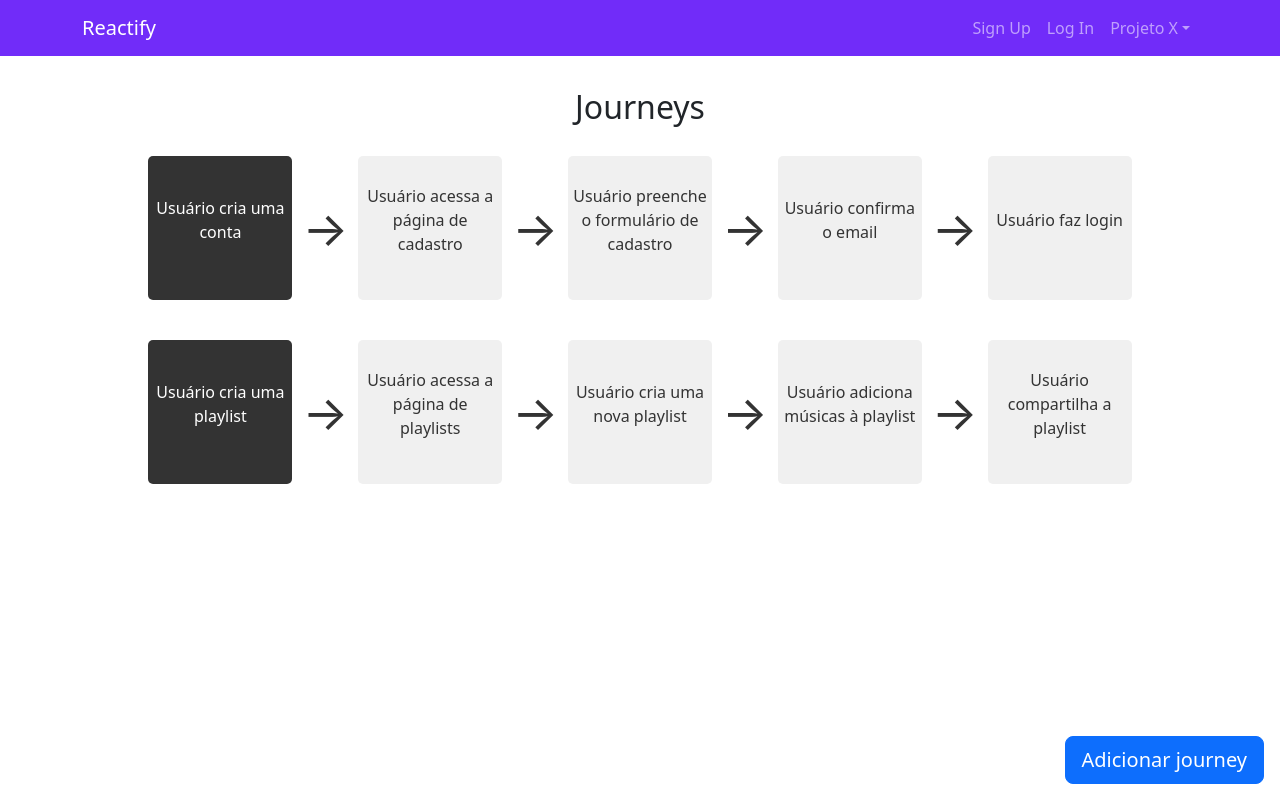
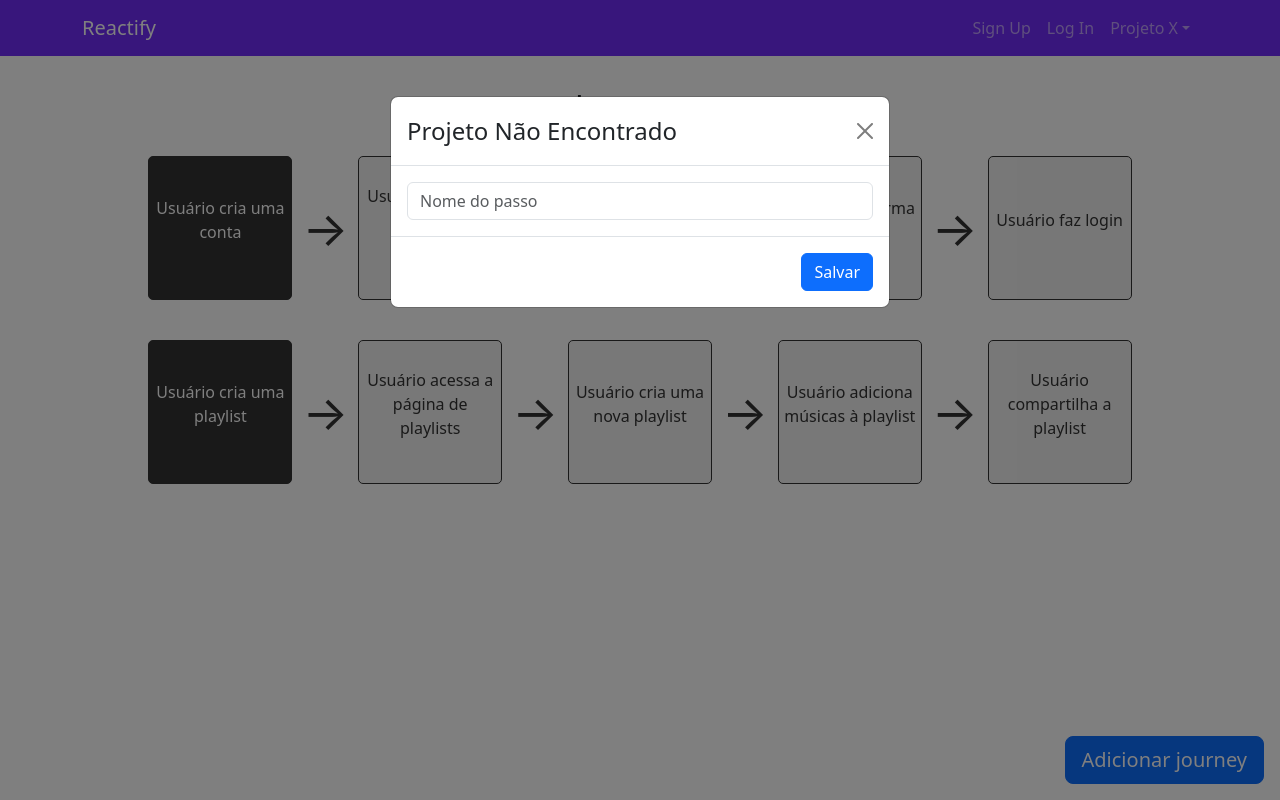
Before and after one commit to LumaGabriela/reactify-demo, a React (Create React App) app: page /journeys in a window 1280 px wide. Both pictures are taken after a click on the button "Adicionar journey". Built offline with nearby package versions, Linux system fonts and the light colour scheme.

Commit message:
update journeys

```diff
--- a/src/App.js
+++ b/src/App.js
@@ -207,7 +207,7 @@ const App = () => {
           } />
           <Route path="/journeys" element={
             <Journeys
-            modalKey={modalKey}
+              modalKey={modalKey}
               journeyModal={journeyModal}
               setJourneyModal={setJourneyModal}
               handleRemove={handleRemove}
--- a/src/components/modal/Modals.js
+++ b/src/components/modal/Modals.js
@@ -2,14 +2,14 @@ import { useEffect, useState } from 'react'
 import { Modal, Button, Form } from 'react-bootstrap'
 import { nanoid } from 'nanoid'
 
-const AddProjectModal = ({projectData, setProjectData, isVisible, handleRemove}) => {
+const AddProjectModal = ({ projectData, setProjectData, isVisible, handleRemove }) => {
   const [pName, setPName] = useState('')
 
   //salva o nome do projeto no objeto principal
   const setProjectName = () => {
     let project = {
       name: pName,
-          goalSketches: ['Goal 1', 'Goal 2', 'Goal 3'],
+      goalSketches: [],
       journey: [],
       productView: 'Visão do produto',
       key: nanoid()
@@ -23,7 +23,7 @@ const AddProjectModal = ({projectData, setProjectData, isVisible, handleRemove})
 
   // printa os dados do objeto toda vez que ele é alterado
   useEffect(() => {
-    console.log(projectData)
+    // console.log(projectData)
   }, [projectData, isVisible])
 
 
@@ -32,8 +32,8 @@ const AddProjectModal = ({projectData, setProjectData, isVisible, handleRemove})
       className={"modal show "}
       style={{ display: isVisible ? 'block' : 'none', position: 'absolute', background: '#00000080' }}
     >
-      <Modal.Dialog style={ {marginTop: '6rem'} }>
-        <Modal.Header closeButton onClick={ () => handleRemove('project')}>
+      <Modal.Dialog style={{ marginTop: '6rem' }}>
+        <Modal.Header closeButton onClick={() => handleRemove('project')}>
           <Modal.Title>Criar Projeto</Modal.Title>
         </Modal.Header>
 
@@ -51,7 +51,7 @@ const AddProjectModal = ({projectData, setProjectData, isVisible, handleRemove})
 
         <Modal.Footer>
 
-          <Button variant="primary" onClick={ () => setProjectName()
+          <Button variant="primary" onClick={() => setProjectName()
           }>Salvar</Button>
         </Modal.Footer>
       </Modal.Dialog>
@@ -59,7 +59,12 @@ const AddProjectModal = ({projectData, setProjectData, isVisible, handleRemove})
   );
 }
 
-const ProjectDescriptionModal = ({descriptionModal, projectData, handleRemove, modalKey}) => {
+const ProjectDescriptionModal = ({
+  descriptionModal,
+  projectData,
+  handleRemove,
+  modalKey
+}) => {
   const project = projectData.find(project => project.key === modalKey)
 
   useEffect(() => {
@@ -70,18 +75,19 @@ const ProjectDescriptionModal = ({descriptionModal, projectData, handleRemove, m
       className={"modal show "}
       style={{ display: descriptionModal ? 'block' : 'none', position: 'absolute', background: '#00000080' }}
     >
-      <Modal.Dialog style={ {marginTop: '6rem'} }>
-        <Modal.Header closeButton onClick={ () => handleRemove('description')}>
+      <Modal.Dialog style={{ marginTop: '6rem' }}>
+        <Modal.Header closeButton onClick={() => handleRemove('description')}>
           <Modal.Title>{project ? project.name : 'Projeto Não Encontrado'}</Modal.Title>
         </Modal.Header>
 
         <Modal.Body>
 
+
         </Modal.Body>
 
         <Modal.Footer>
           <Button variant="primary"
-           onClick={ () => handleRemove('description')}
+            onClick={() => handleRemove('description')}
           >Salvar</Button>
         </Modal.Footer>
       </Modal.Dialog>
@@ -89,29 +95,66 @@ const ProjectDescriptionModal = ({descriptionModal, projectData, handleRemove, m
   );
 }
 
-const JourneyDescriptionModal = ({descriptionModal, projectData, handleRemove, project}) => {
-
+const JourneyDescriptionModal = ({ projectData, setProjectData, handleRemove, journeyModal, setJourneyModal, modalKey, journeyData }) => {
+  const project = projectData.find(project => project.key === modalKey);
+  const [currentStep, setCurrentStep] = useState({});
 
   useEffect(() => {
-  }, [descriptionModal])
+    if (project && journeyData.journeyindex !== undefined && journeyData.stepindex !== undefined) {
+      const journey = project.journeys[journeyData.journeyindex];
+      const step = journey.steps[journeyData.stepindex];
+      setCurrentStep(step);
+    }
+  }, [project, journeyData, journeyModal]);
+
+  const updateJourney = (field, value) => {
+    if (project && journeyData.journeyindex !== undefined && journeyData.stepindex !== undefined) {
+      const updatedProjectData = projectData.map(proj => {
+        if (proj.key === modalKey) {
+          const updatedJourneys = proj.journeys.map((journey, jIndex) => {
+            if (jIndex === parseInt(journeyData.journeyindex)) {
+              const updatedSteps = journey.steps.map((step, sIndex) => {
+                if (sIndex === parseInt(journeyData.stepindex)) {
+                  return { ...step, [field]: value };
+                }
+                return step;
+              });
+              return { ...journey, steps: updatedSteps };
+            }
+            return journey;
+          });
+          return { ...proj, journeys: updatedJourneys };
+        }
+        return proj;
+      });
+      setProjectData(updatedProjectData);
+    }
+  };
 
   return (
     <div
       className={"modal show "}
-    style={{ display: descriptionModal ? 'block' : 'none', position: 'absolute', background: '#00000080' }}
+      style={{ display: journeyModal ? 'block' : 'none', position: 'absolute', background: '#00000080' }}
     >
-      <Modal.Dialog style={ {marginTop: '6rem'} }>
-        <Modal.Header closeButton onClick={ () => handleRemove('journey')}>
-          <Modal.Title>{project ? project.journey : 'Projeto Não Encontrado'}</Modal.Title>
+      <Modal.Dialog style={{ marginTop: '6rem' }}>
+        <Modal.Header closeButton onClick={() => handleRemove('journey')}>
+          <Modal.Title>{project ? project.journeys[journeyData.journeyIndex].name : 'Projeto Não Encontrado'}</Modal.Title>
         </Modal.Header>
 
         <Modal.Body>
+        <Form.Control
+            type="text"
+            value={currentStep.name || ''}
+            onChange={(e) => updateJourney('name', e.target.value)}
+            placeholder="Nome do passo"
+            style={{ cursor: 'text' }}
+          />
 
         </Modal.Body>
 
         <Modal.Footer>
           <Button variant="primary"
-           onClick={ () => handleRemove('journey')}
+            onClick={() => handleRemove('journey')}
           >Salvar</Button>
         </Modal.Footer>
       </Modal.Dialog>
@@ -119,4 +162,4 @@ const JourneyDescriptionModal = ({descriptionModal, projectData, handleRemove, p
   );
 }
 
-export  {AddProjectModal, ProjectDescriptionModal, JourneyDescriptionModal}
+export { AddProjectModal, ProjectDescriptionModal, JourneyDescriptionModal }
--- a/src/pages/Journeys.css
+++ b/src/pages/Journeys.css
@@ -31,6 +31,7 @@
     border-radius: 5px;
     cursor: pointer;
     padding: 0 3px;
+    border: 1px solid #333;
 }
 
 .step-content {
--- a/src/pages/Journeys.js
+++ b/src/pages/Journeys.js
@@ -1,4 +1,4 @@
-import React from 'react';
+import React, { useEffect, useState } from 'react';
 import './Journeys.css'; // Certifique-se de criar este arquivo CSS para estilização
 import { AddButton } from '../components/button/Buttons'
 import { JourneyDescriptionModal } from '../components/modal/Modals'
@@ -7,16 +7,20 @@ import { JourneyDescriptionModal } from '../components/modal/Modals'
 
 const Journeys = ({ projectData, setProjectData, handleRemove, journeyModal, setJourneyModal, modalKey }) => {
     const project = projectData.find(project => project.key === modalKey)
+    const [journeyData, setJourneyData] = useState({})
 
-    const updateJourney = (journeyIndex, stepIndex) => {
-
-    }
 
 
     const handleClick = (e) => {
-        const journeyElement = e.target.closest('.journey')
-        console.log(journeyElement.getAttribute('data-key'))
+        const stepElement = e.target.closest('.step');
+        if (stepElement) {
+            const journeyElement = { ...stepElement.dataset }
+            setJourneyData(journeyElement)
+            handleRemove('journey')
+        }
     }
+
+    useEffect(() => { console.log(journeyData) }, [journeyData])
 
     return (
         <div>
@@ -24,7 +28,11 @@ const Journeys = ({ projectData, setProjectData, handleRemove, journeyModal, set
             <div className="journeys-grid">
                 <h1 className='title'>Journeys</h1>
                 {project.journeys.map((journey, journeyIndex) => (
-                    <div key={`${project.key}-${journeyIndex}`} data-key={`${project.key}-${journeyIndex}`} className="journey">
+                    <div
+                    key={`${project.key}-${journeyIndex}`}
+                    data-key={project.key}
+                    data-journeyIndex={journeyIndex}
+                    className="journey">
                         <div className="steps-grid">
                             <div className="step first-step">
                                 <div className="step-content">
@@ -34,7 +42,13 @@ const Journeys = ({ projectData, setProjectData, handleRemove, journeyModal, set
                             <div className="arrow">→</div>
                             {journey.steps.map((step, stepIndex) => (
                                 <React.Fragment key={stepIndex}>
-                                    <div className="step" onClick={(e) => handleClick(e)}>
+                                    <div
+                                    className="step"
+                                    data-key={project.key}
+                                    data-journeyIndex={journeyIndex}
+                                    data-stepIndex={stepIndex}
+                                    onClick={(e) => handleClick(e)}>
+
                                         <div className="step-content">
                                             <p className="step-description">{step.description}</p>
                                         </div>
@@ -54,7 +68,10 @@ const Journeys = ({ projectData, setProjectData, handleRemove, journeyModal, set
                 <JourneyDescriptionModal
                     journeyModal={journeyModal}
                     setJourneyModal={setJourneyModal}
-                    project={project}
+                    projectData={projectData}
+                    moidalKey={modalKey}
+                    handleRemove={handleRemove}
+                    journeyData={journeyData}
                 />
             </div>
         </div>
```
Lines whose indentation alone changed are shown as unchanged.
